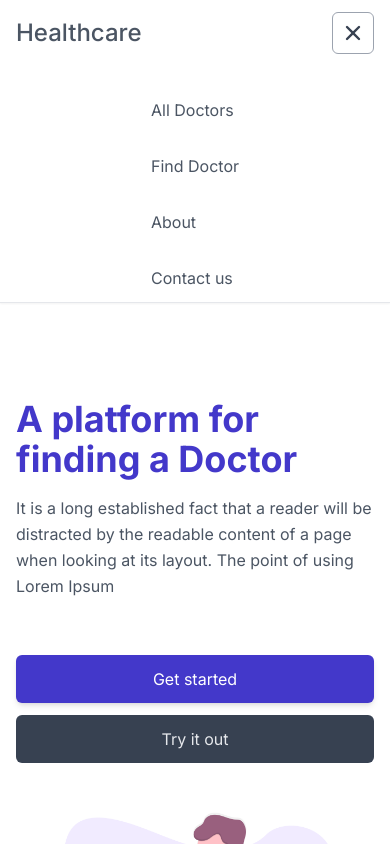
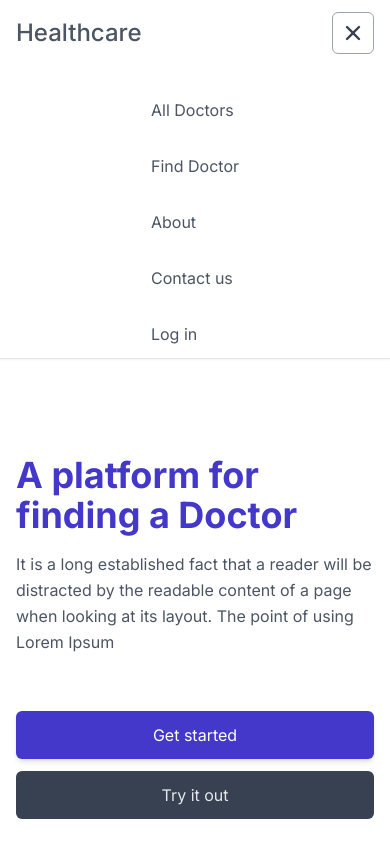
Before and after one commit to Daniel-16/healthcare-ai, a Next.js app: page / in a window 390 px wide. Both pictures are taken after a click on the button 354 px from the left and 32 px from the top of the page. Shown: the top 844 px of the page. Built offline with nearby package versions, Linux system fonts and the light colour scheme.

Commit message:
log in link for small screens

```diff
--- a/components/Header.tsx
+++ b/components/Header.tsx
@@ -66,6 +66,14 @@ const Header = () => {
             <li className="text-gray-600 hover:text-indigo-600">
               <Link href="#">Contact us</Link>
             </li>
+            <li className="md:hidden">
+              <Link
+                href="/login"
+                className="text-gray-600 hover:text-indigo-600"
+              >
+                Log in
+              </Link>
+            </li>
           </ul>
         </div>
         <div className="hidden md:inline-block">
```
